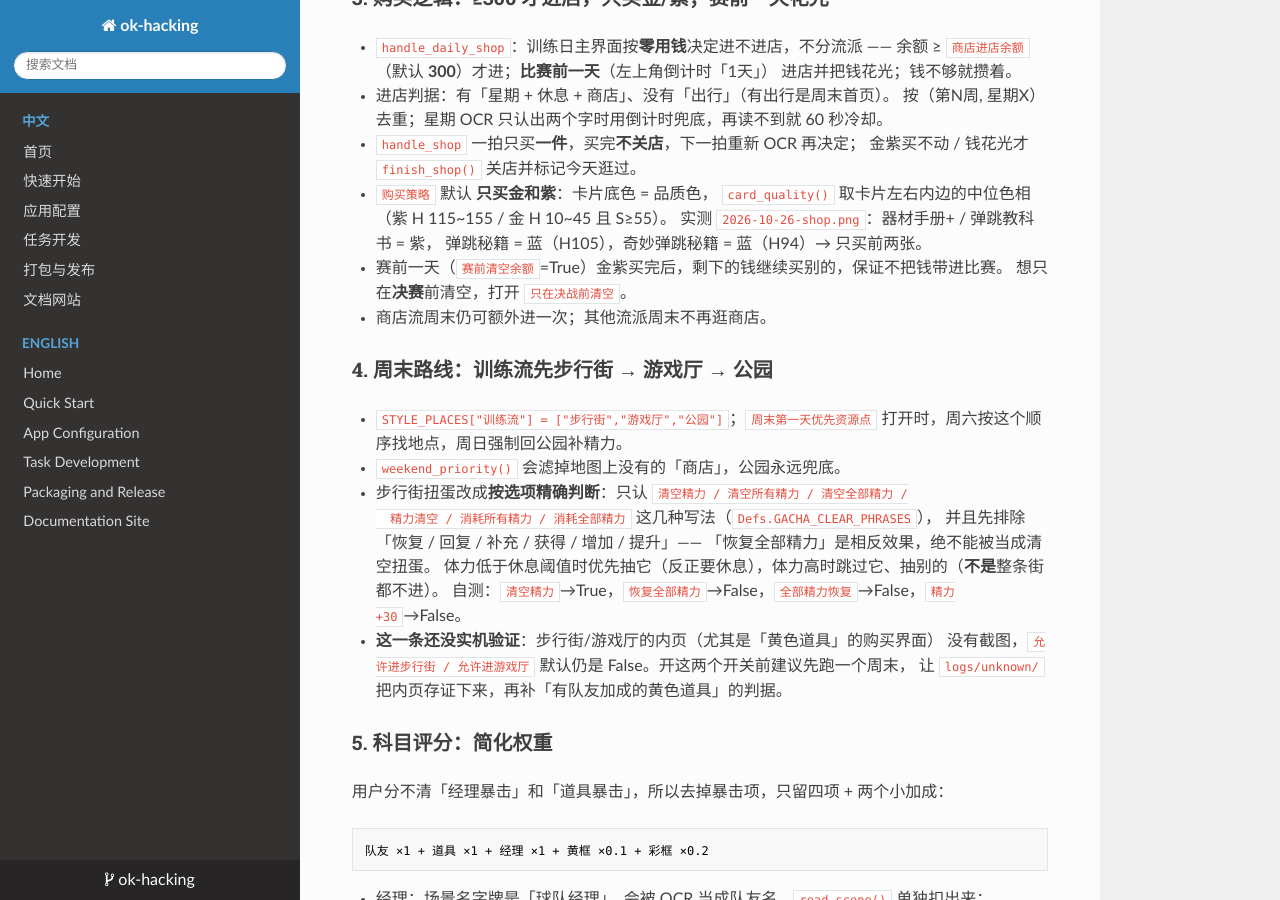
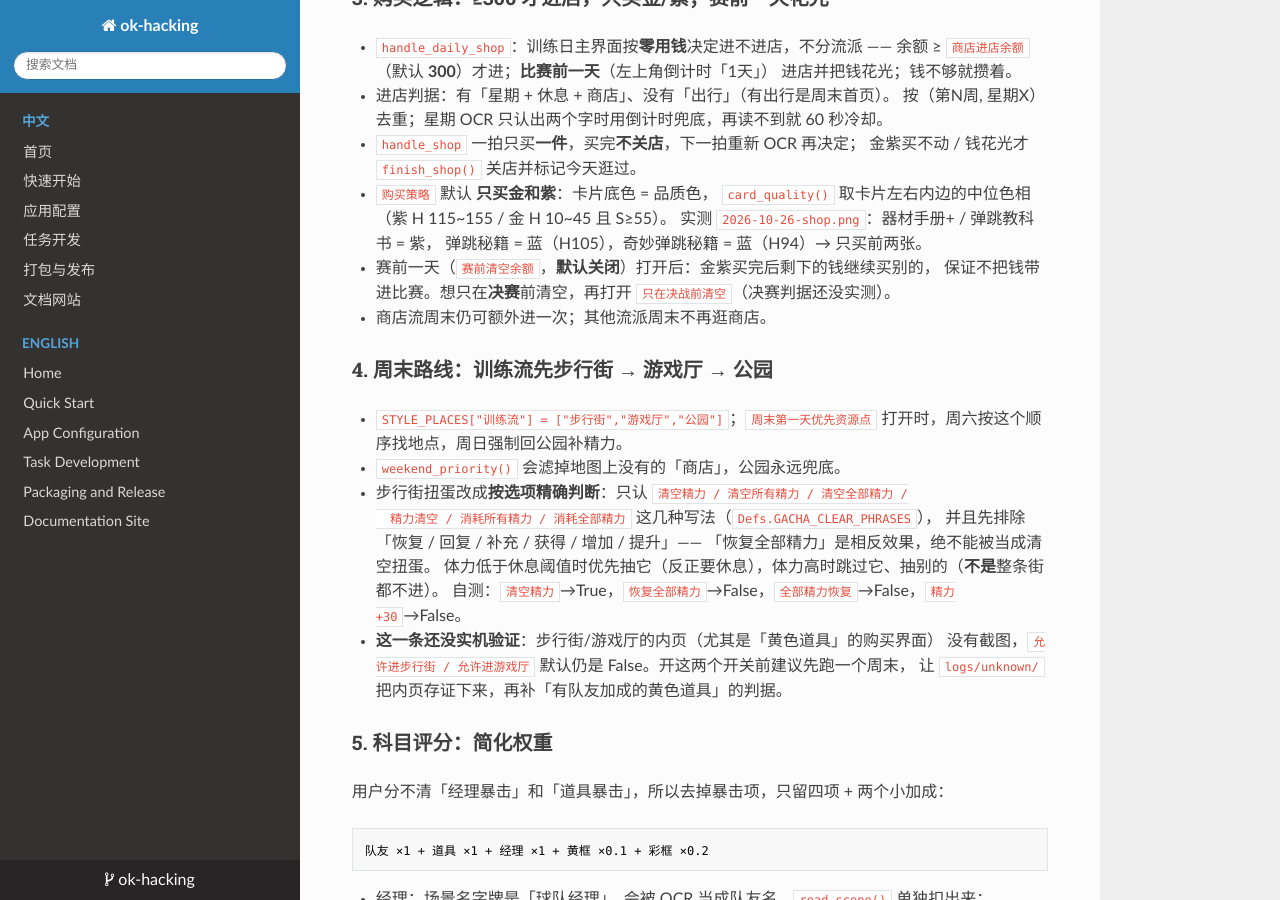
Before and after one commit to TieLaa/ok-hacking, an MkDocs documentation site: the page built from docs/RUN_REPORT_2026-10-26.md, in a window 1280 px wide and 900 px high, scrolled down 2360 px. Built offline with MkDocs 1.6.1, drawn with Linux system fonts in a browser that asks for light colours; nearby versions of some CDN libraries.

Commit message:
chore: 先关闭赛前清空余额（默认 False），先跑通正常流程

```diff
--- a/docs/RUN_REPORT_2026-10-26.md
+++ b/docs/RUN_REPORT_2026-10-26.md
@@ -85,8 +85,8 @@
   `card_quality()` 取卡片左右内边的中位色相（紫 H 115~155 / 金 H 10~45 且 S≥55）。
   实测 `2026-10-26-shop.png`：器材手册+ / 弹跳教科书 = 紫，
   弹跳秘籍 = 蓝（H105），奇妙弹跳秘籍 = 蓝（H94）→ 只买前两张。
-- 赛前一天（`赛前清空余额`=True）金紫买完后，剩下的钱继续买别的，保证不把钱带进比赛。
-  想只在**决赛**前清空，打开 `只在决战前清空`。
+- 赛前一天（`赛前清空余额`，**默认关闭**）打开后：金紫买完后剩下的钱继续买别的，
+  保证不把钱带进比赛。想只在**决赛**前清空，再打开 `只在决战前清空`（决赛判据还没实测）。
 - 商店流周末仍可额外进一次；其他流派周末不再逛商店。
 
 ### 4. 周末路线：训练流先步行街 → 游戏厅 → 公园
```
Also changed, not shown: 1 other file.
